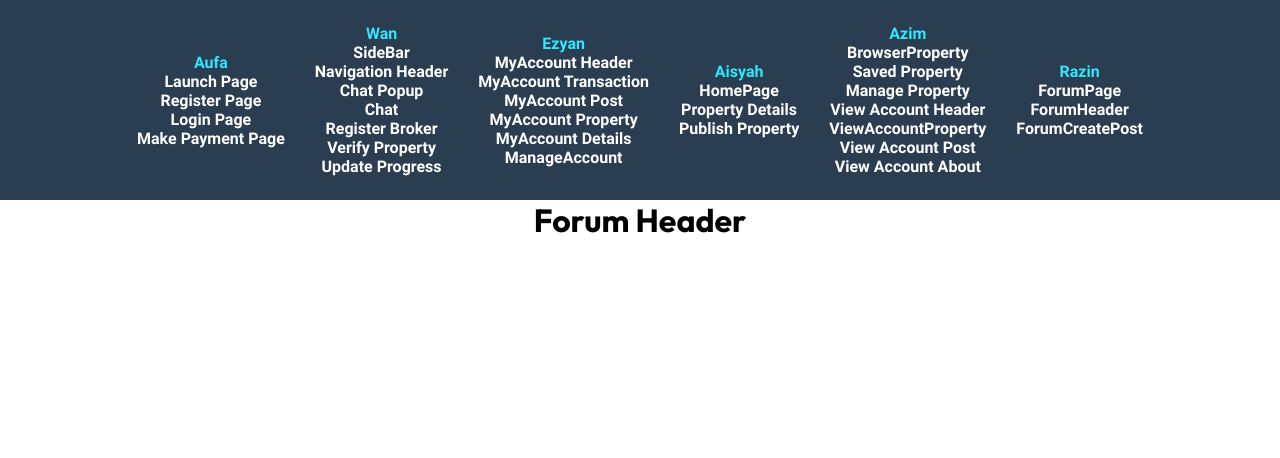
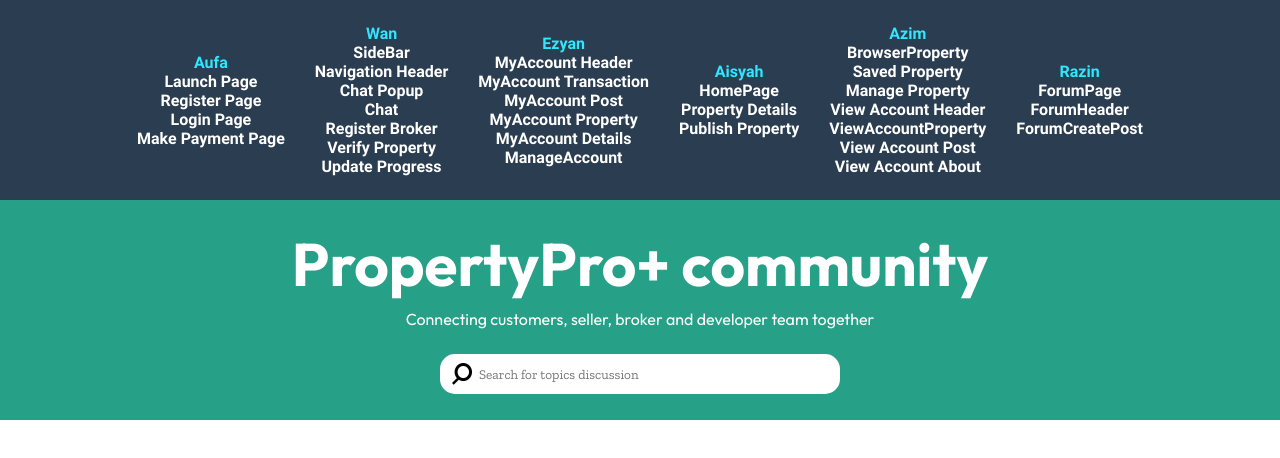
Before and after one commit to RareZyn/property-pro, a React (Create React App) app: page /forum-header in a window 1280 px wide. Shown: the top 458 px of the page. Built offline with nearby package versions, Linux system fonts and the light colour scheme.

Commit message:
Header forum siap

```diff
--- a/src/Pages/Social/ForumHeader.js
+++ b/src/Pages/Social/ForumHeader.js
@@ -3,7 +3,20 @@ import "./ForumHeader.css";
 export const ForumHeader = () => {
   return (
     <div className="ForumHeader">
-      <h1>Forum Header</h1>
+      <div className="header">
+        <h1 id="title">PropertyPro+ community</h1>
+        <p id="description">
+          Connecting customers, seller, broker and developer team together
+        </p>
+      </div>
+      <div className="search">
+        <img id="search-image" src={require("../../Res/image/search.png")} />
+        <input
+          id="search-text"
+          type="text"
+          placeholder="Search for topics discussion"
+        />
+      </div>
     </div>
   );
 };
--- a/src/Pages/Social/ForumPage.css
+++ b/src/Pages/Social/ForumPage.css
@@ -0,0 +1,48 @@
+.ForumHeader {
+  background-color: #27a088;
+  color: white;
+  height: 220px;
+  width: auto;
+  display: flex;
+  flex-wrap: wrap;
+  flex-direction: column;
+  justify-content: center;
+  align-items: center;
+  padding-top: 0;
+}
+
+#title {
+  font-size: 60px;
+  margin-top: 0;
+  margin-bottom: 7px;
+}
+
+.search {
+  display: flex;
+  flex-direction: row;
+  background-color: white;
+  padding: 7px;
+  width: 400px;
+  margin-top: 25px;
+  border-top-left-radius: 15px;
+  border-bottom-left-radius: 15px;
+  border-top-right-radius: 15px;
+  border-bottom-right-radius: 15px;
+}
+
+#search-image {
+  width: 20px;
+  height: auto;
+  object-fit: cover;
+  margin: 2px 5px;
+}
+#search-text {
+  border: none;
+  width: 100%;
+  height: 100%;
+  margin-right: 10px;
+  font-family: "Zilla Slab";
+}
+input:focus {
+  outline: none;
+}
```
Also changed, not shown: src/Res/image/search.png (added).
